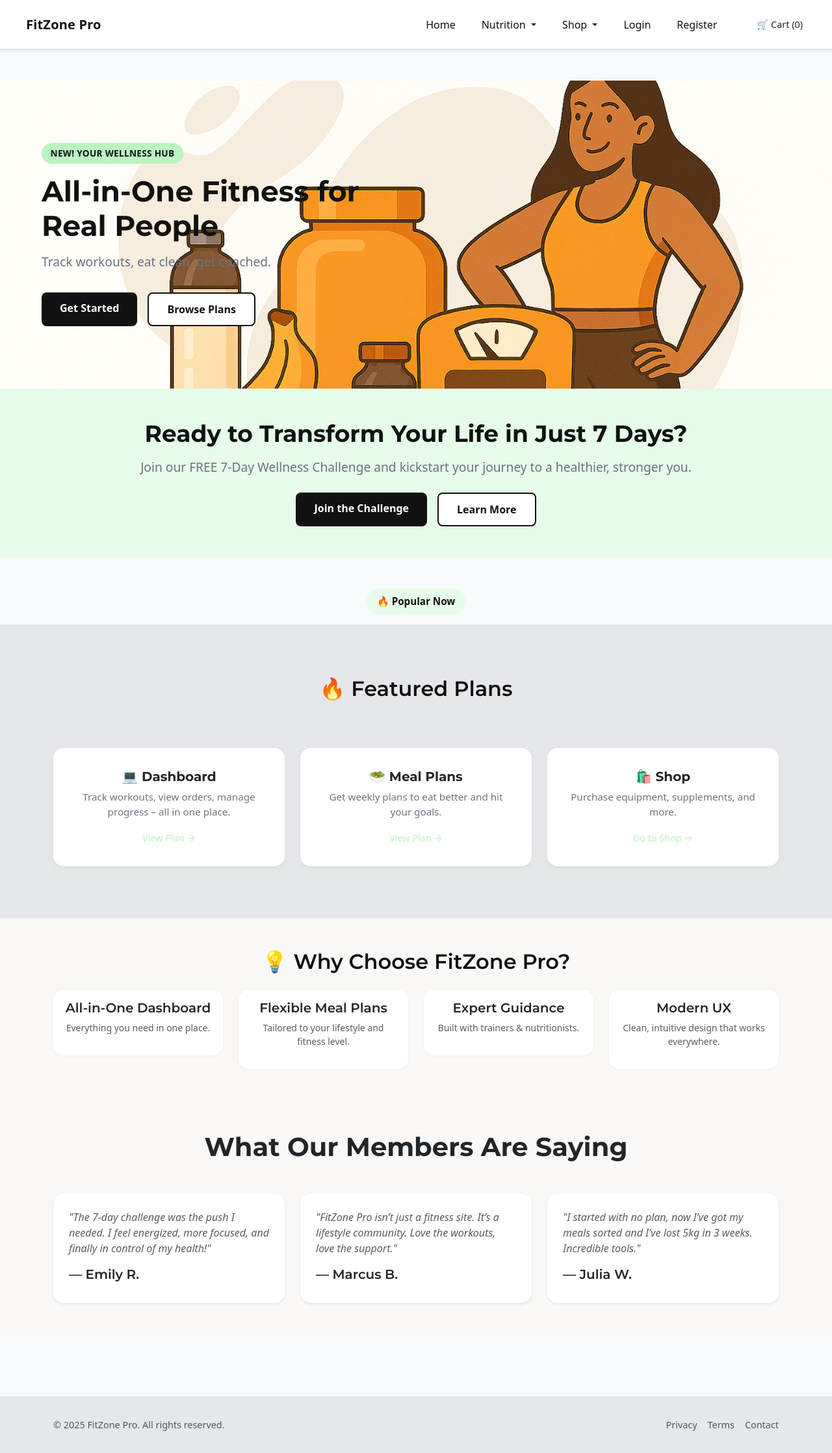
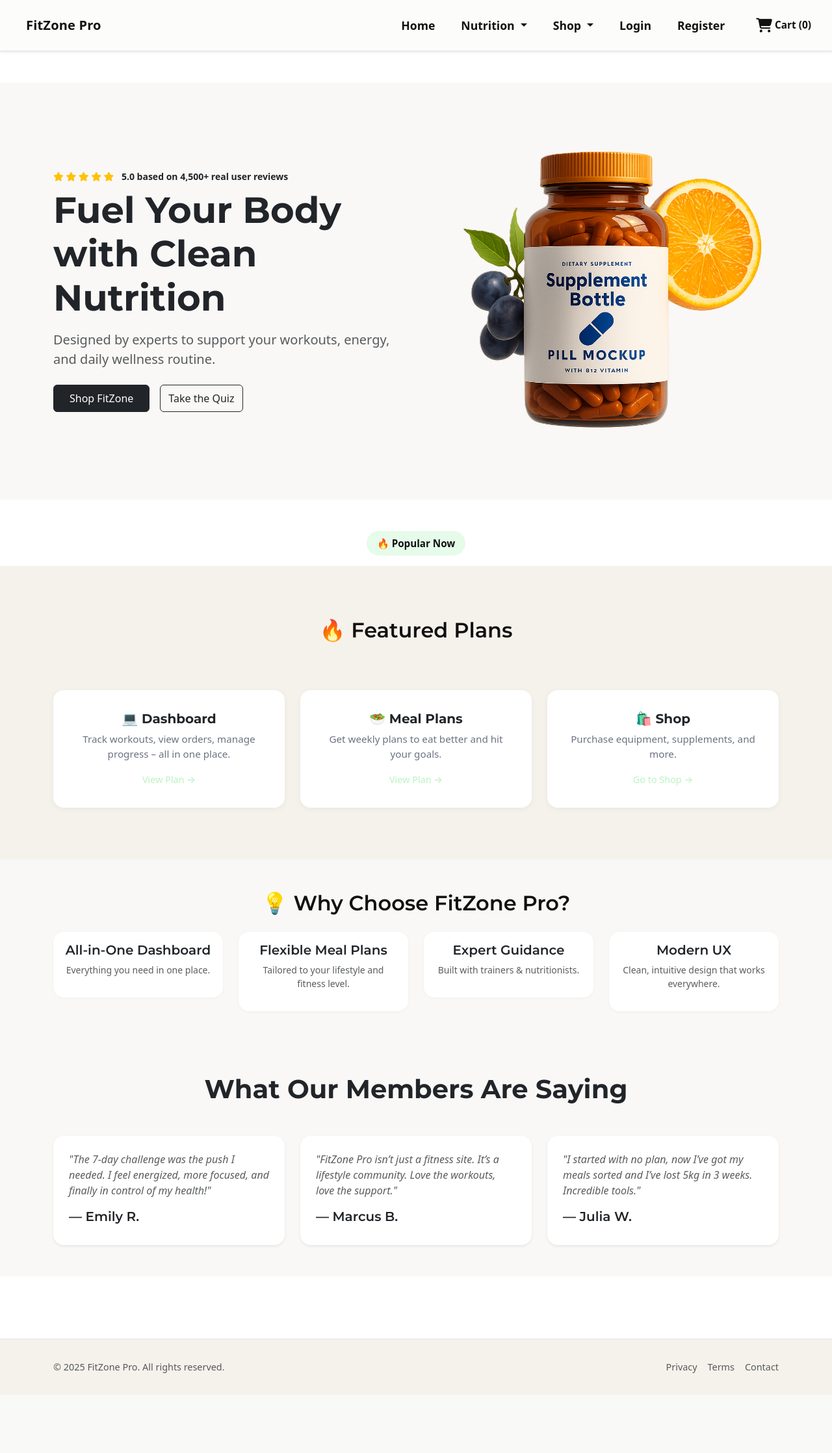
Before and after one commit to Danut89/Milestone-Project-4, a Django app: page / in a window 1280 px wide. Shown: the whole page at 65% size. After the commit the page ends 2113 px from the top, so only its background shows below. Run offline with Django 5.2, Linux system fonts and the light colour scheme.

Commit message:
Styled the hero section and navbar

```diff
--- a/static/css/style.css
+++ b/static/css/style.css
@@ -6,7 +6,7 @@
   --secondary-color: #F5F2EC;    /* Background base */
   --accent-color: #BBF3C1;       /* CTAs, badges, buttons */
   --bg-light: #F9F8F6;
-  --bg-muted: #E5E7EB;
+  --bg-muted: #f5f2ec;
   --text-dark: #111111;
   --text-muted: #6B7280;
   --highlight-soft: #E6FBEA;     /* New light green highlight */
@@ -40,7 +40,7 @@ h1, h2, h3, h4, h5 {
    🧭 Navbar
    ============================ */
 .navbar {
-  background-color: var(--bg-white);
+  background-color: #fcfcfa ;
   box-shadow: 0 2px 8px rgba(0, 0, 0, 0.03);
   border-bottom: 1px solid #f0f0f0;
   transition: all 0.3s ease;
@@ -55,10 +55,6 @@ h1, h2, h3, h4, h5 {
   padding-left: 1rem; /* Adds spacing from the left edge */
 }
 
-.navbar-brand:hover {
-  color: var(--accent-color) !important;
-}
-
 /* Toggler */
 .navbar-toggler {
   border: none;
@@ -69,12 +65,20 @@ h1, h2, h3, h4, h5 {
 
 /* Nav Links */
 .navbar-nav .nav-link {
-  font-weight: 500;
-  font-size: 1rem;
+  font-weight: 600;
+  font-size: 1.1rem;
   color: var(--text-dark);
   padding: 0.6rem 1rem;
-  transition: color 0.2s ease;
+  position: relative;
+  display: inline-block;
+
 }
+
+.navbar-nav .nav-link:hover {
+  font-weight: 700;
+   color: #1f2937;
+}
+
 
 
 
@@ -111,36 +115,25 @@ h1, h2, h3, h4, h5 {
 
 
 
+
+
 /* ============================
    🏋️ Hero Section
    ============================ */
 .hero-section {
-  background: var(--bg-light) url('/static/images/hero-background.png') no-repeat center center;
-  background-size: cover;
-  padding: 6rem 5vw; /* use responsive padding */
-  display: flex;
-  flex-wrap: wrap;
-  justify-content: space-between;
-  align-items: center;
-  gap: 2rem;
-  width: 100vw;
-  max-width: 100%;
-  margin: 0 auto;
+  position: relative;
+  z-index: 1;
+  background-color: var(--bg-light);
+  padding-top: 5rem;
+  padding-bottom: 5rem;
 }
 
-.hero-section::before {
-  content: '';
-  position: absolute;
-  inset: 0;
- /* background: linear-gradient(to right, rgba(255, 255, 255, 0.9), rgba(255, 255, 255, 0));   decide later if needed */
-  z-index: 1;
+.hero-section p.lead {
+  max-width: 550px;
 }
 
 .hero-text-col {
-  max-width: 550px;
-  flex: 1;
-  min-width: 280px;
-  position: relative;
+  max-width: 500px;
   z-index: 2;
 }
 
@@ -182,15 +175,15 @@ h1, h2, h3, h4, h5 {
   color: white;
   padding: 0.75rem 1.75rem;
   border-radius: 0.5rem;
-  font-weight: 600;
-  transition: all 0.3s ease;
+  font-weight: 700;
   text-decoration: none;
 }
 
 .hero-btn-black:hover {
-  background-color: #000;
-  transform: translateY(-2px);
+  background-color: var(--accent-color) !important;
+
   box-shadow: 0 5px 15px rgba(0, 0, 0, 0.2);
+  color: var(--primary-color) !important;
 }
 
 .hero-btn-outline {
@@ -199,33 +192,52 @@ h1, h2, h3, h4, h5 {
   color: var(--primary-color);
   padding: 0.75rem 1.75rem;
   border-radius: 0.5rem;
-  font-weight: 600;
-  transition: all 0.3s ease;
+  font-weight: 700;
   text-decoration: none;
 }
 
 .hero-btn-outline:hover {
-  background-color: var(--highlight-soft); /* Soft peach hover */
+  background-color: var(--accent-color) !important;
   border-color: var(--accent-color);
-  color: var(--primary-color);
-  transform: translateY(-2px);
+  color: var(--primary-color) !important;
   box-shadow: 0 6px 16px rgba(0, 0, 0, 0.1);
 }
 
 .hero-img-col {
+  max-width: 500px;
   flex: 1;
-  min-width: 280px;
-  max-width: 540px;
-}
-
-.hero-img {
-  width: 100%;
-  height: auto;
-  box-shadow: 0 12px 28px rgba(0, 0, 0, 0.08);
-  border-radius: 1.5rem;
+  display: flex;
+  justify-content: center;
+  align-items: center;
+  padding: 1rem;
 }
 
 
+.hero-img {
+  max-width: 100%;
+  height: auto;
+  border-radius: 1.5rem;
+  box-shadow: 0 10px 30px rgba(0, 0, 0, 0.08);
+}
+
+.hero-product-img {
+  max-width: 380px;
+  width: 100%;
+  height: auto;
+  transition: transform 0.3s ease-in-out;
+}
+
+.hero-product-img:hover {
+  transform: scale(1.05);
+}
+
+/*Mobile Hero Section */
+@media (max-width: 767px) {
+  .hero-product-img {
+    margin-top: 2rem;
+    max-width: 280px;
+  }
+}
 
 
 /* ============================
--- a/templates/base.html
+++ b/templates/base.html
@@ -12,14 +12,18 @@
   <!-- ✅ Custom Stylesheet (Loaded after Bootstrap to take priority) -->
   <link rel="stylesheet" href="{% static 'css/style.css' %}">
 
+  <!-- ✅ Font Awesome for Icons -->
+  <link rel="stylesheet" href="https://cdnjs.cloudflare.com/ajax/libs/font-awesome/6.5.0/css/all.min.css">
+
+
   <!-- ✅ Bootstrap 5 CDN (Loaded after custom styles for flexibility) -->
   <link href="https://cdn.jsdelivr.net/npm/bootstrap@5.3.3/dist/css/bootstrap.min.css" rel="stylesheet">
 </head>
 
-<body class="bg-light text-dark">
+<body class="text-dark">
 
 <!-- 🔝 Navbar -->
-<nav class="navbar navbar-expand-lg bg-white border-bottom py-3 shadow-sm sticky-top">
+<nav class="navbar navbar-expand-lg border-bottom py-3 shadow-sm sticky-top">
   <div class="container-fluid px-4"> <!-- changed from container to container-fluid -->
     <a class="navbar-brand fw-bold" href="{% url 'home' %}" style="color: var(--primary-color);">
       FitZone Pro
@@ -79,10 +83,11 @@
         <li class="nav-item"><a class="nav-link px-3" href="{% url 'account_signup' %}">Register</a></li>
         {% endif %}
 
-        <!-- 🛒 Cart -->
-        <li class="nav-item ms-lg-3 mt-3 mt-lg-0">
-          <a class="btn btn-sm hero-btn-outline" href="{% url 'view_cart' %}">
-            🛒 Cart ({{ cart_items_count }})
+        <!-- Cart Icon with Label -->
+        <li class="nav-item ms-3">
+          <a href="{% url 'view_cart' %}" class="nav-link d-flex align-items-center gap-1 position-relative">
+            <i class="fas fa-shopping-cart fa-lg"></i>
+            <span class="small fw-semibold">Cart ({{ cart_items_count|default:0 }})</span>
           </a>
         </li>
       </ul>
--- a/templates/home/index.html
+++ b/templates/home/index.html
@@ -4,29 +4,42 @@
 {% block title %}Home{% endblock %}
 
 {% block content %}
+
 <!-- 🏋️‍♀️ Hero Section -->
-<section class="hero-section">
-  <div class="d-flex flex-wrap align-items-center justify-content-between gap-4">
+<section class="hero-section container-fluid py-5">
+  <div class="container">
+    <div class="row align-items-center">
+      <!-- Left Text Column -->
+      <div class="col-md-6 text-center text-md-start">
+        <div class="mb-2 text-success fw-bold small">
+          <i class="fas fa-star text-warning"></i>
+          <i class="fas fa-star text-warning"></i>
+          <i class="fas fa-star text-warning"></i>
+          <i class="fas fa-star text-warning"></i>
+          <i class="fas fa-star text-warning"></i>
+          <span class="text-dark ms-2">5.0 based on 4,500+ real user reviews</span>
+        </div>
+        <h1 class="display-4 fw-bold mb-3">Fuel Your Body with Clean Nutrition</h1>
+        <p class="lead text-muted mb-4">Designed by experts to support your workouts, energy, and daily wellness routine.</p>
+        <div class="d-flex gap-3 justify-content-center justify-content-md-start">
+          <a href="{% url 'nutrition' %}" class="btn btn-dark hero-btn-black px-4 py-2">Shop FitZone</a>
+          <a href="#" class="btn btn-outline-dark hero-btn-outline py-2">Take the Quiz</a>
+        </div>
+      </div>
 
-    <!-- 💬 Left Content -->
-    <div class="hero-text-col">
-       <span class="hero-badge mb-3">
-          New! Your Wellness Hub
-       </span>
-      <h1 class="hero-title">All-in-One Fitness for Real People</h1>
-      <p class="hero-subtitle">Track workouts, eat clean, get coached.</p>
-      <div class="hero-cta-buttons">
-        <a href="{% url 'dashboard' %}" class="hero-btn-black">Get Started</a>
-        <a href="{% url 'product_list' %}" class="hero-btn-outline">Browse Plans</a>
+      <!-- Right Image Column -->
+      <div class="col-md-6 text-center mt-5 mt-md-0">
+        <img src="static/images/hero-r.png" alt="Supplement Bottle" class="img-fluid hero-product-img">
       </div>
     </div>
-
   </div>
 </section>
 
 
 
-<!-- 🗓️ 7-Day Challenge CTA -->
+
+
+<!-- 🗓️ 7-Day Challenge CTA
 <section class="section-highlight py-5 text-center">
   <div class="container">
     <h4 class="hero-title mb-3">Ready to Transform Your Life in Just 7 Days?</h4>
@@ -35,11 +48,11 @@
     </p>
     <div class="hero-cta-buttons d-flex justify-content-center flex-wrap gap-3">
       <a href="{% url 'dashboard' %}" class="hero-btn-black">Join the Challenge</a>
-      <a href="{% url 'nutrition' %}" class="hero-btn-outline">Learn More</a>
+      <a href="" class="hero-btn-outline">Learn More</a>
     </div>
   </div>
 </section>
-
+-->
 
 
 <section class="section-divider">
```
Also changed, not shown: static/images/hero-2.jpg (added), static/images/hero-3.jpeg (added), static/images/hero-image.png (added), static/images/hero-r.png (added).
